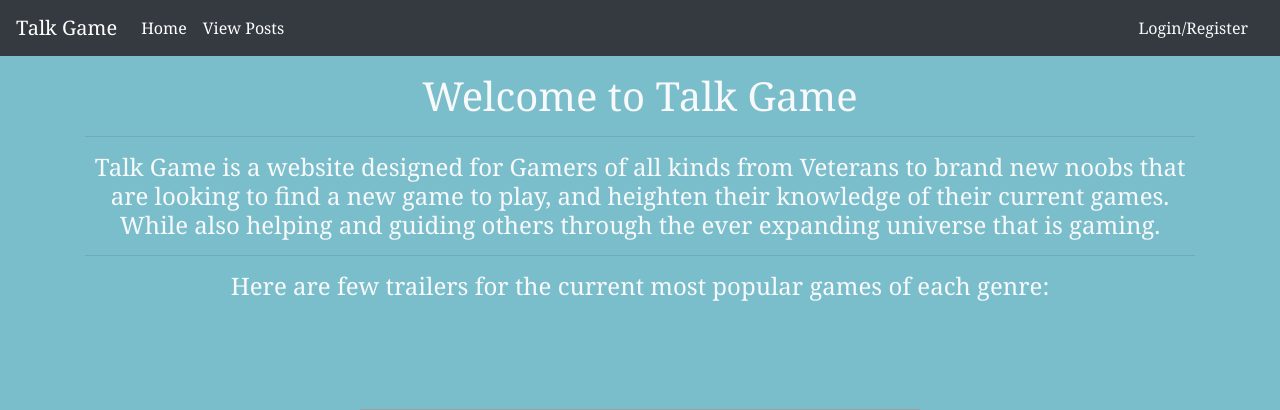
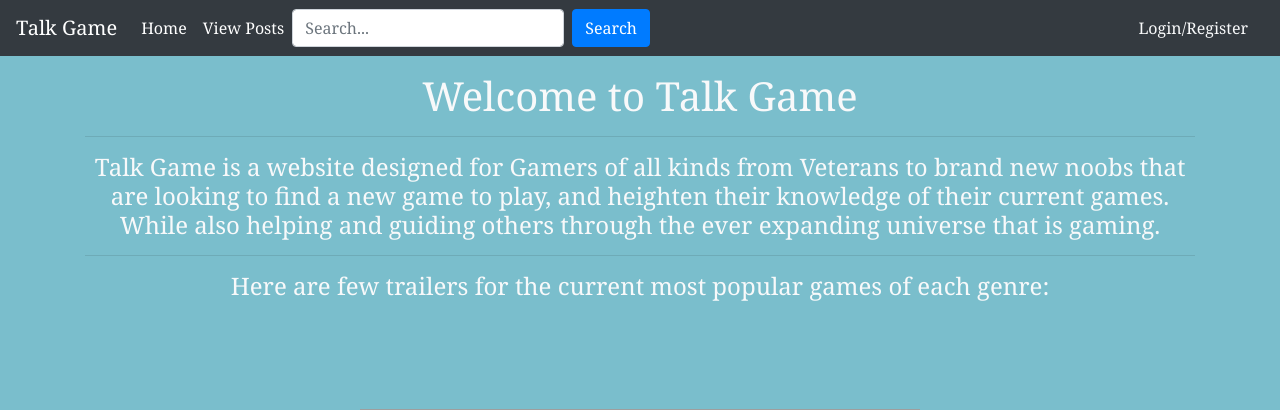
Before and after one commit to JLumb/Talk-Game, a Django app: page / in a window 1280 px wide. Shown: the top 410 px of the page. Run offline with Django 3.2, Linux system fonts and the light colour scheme; some libraries are stand-ins or nearby versions; grey boxes are pictures that could not be loaded.

Commit message:
added search bar and connected to results page

```diff
--- a/forum/models.py
+++ b/forum/models.py
@@ -1,6 +1,5 @@
 from django.db import models
 from django.contrib.auth.models import User
-from cloudinary.models import CloudinaryField
 from django_extensions.db.fields import AutoSlugField
 from django.urls import reverse
 
--- a/forum/views.py
+++ b/forum/views.py
@@ -49,6 +49,7 @@ def LogoutUser(request):
 
 
 def home(request):
+    context = {}
     return render(request, 'accounts/home.html')
 
 
@@ -92,3 +93,11 @@ class deletePost(DeleteView):
     model = Post
     template_name = 'delete_post.html'
     success_url = reverse_lazy('home')
+
+
+def search_results(request):
+    if request.method == "POST":
+        searched = request.POST['searched']
+        return render(request, 'search_results.html', {'searched': searched})
+    else:
+        return render(request, 'search_results.html', {})
--- a/talk_game/urls.py
+++ b/talk_game/urls.py
@@ -16,5 +16,6 @@ urlpatterns = [
     path('post_view/<int:pk>', postView.as_view(), name='post_view'),
     path('edit_post/<int:pk>', editPost.as_view(), name='edit_post'),
     path('delete_post/<int:pk>', deletePost.as_view(), name='delete_post'),
+    path('search_results', views.search_results, name='search_results'),
 
 ]
--- a/templates/base.html
+++ b/templates/base.html
@@ -43,8 +43,15 @@
                         <a class="nav-link text-white" href="{% url 'add_post' %}">Create Post</a>
                     </li>
                     {% endif %}
+
                 </ul>
+                <form class="form-inline my-2 my-lg-0" method="POST" action="{% url 'search_results' %}">
+                    {% csrf_token %}
+                    <input class="form-control mr-sm-2" type="search" placeholder="Search..." aria-label="Search" name="searched">
+                    <button class="btn btn-primary my-2 my-sm-0" type="submit">Search</button>
+                </form>
             </div>
+
             {% if request.user.is_authenticated %}
             <span class="hello-msg text-white">{{request.user}}</span>
             <span><a class="hello-msg" href="{% url 'logout' %}">Logout</a></span>
--- a/templates/post_list.html
+++ b/templates/post_list.html
@@ -8,7 +8,7 @@
 
 
 <ul>
-    <li> <a href="{% url 'post_view' post.pk %}">{{ post.title }} - {{ post.author }}</a><br>
+    <li> <a href="{% url 'post_view' post.pk %}">{{ post.title }} -  {{ post.genre }} - {{ post.author }}</a><br>
 
         {{ post.created_on }} {% if user.id == post.author.id %} <button class="btn btn-dark btn-sm"><a
                 href="{% url 'edit_post' post.pk %}">Edit Post</a></button> <button class="btn btn-dark btn-sm"><a
```
Also changed, not shown: templates/search_results.html (added, +15 -0 lines).
